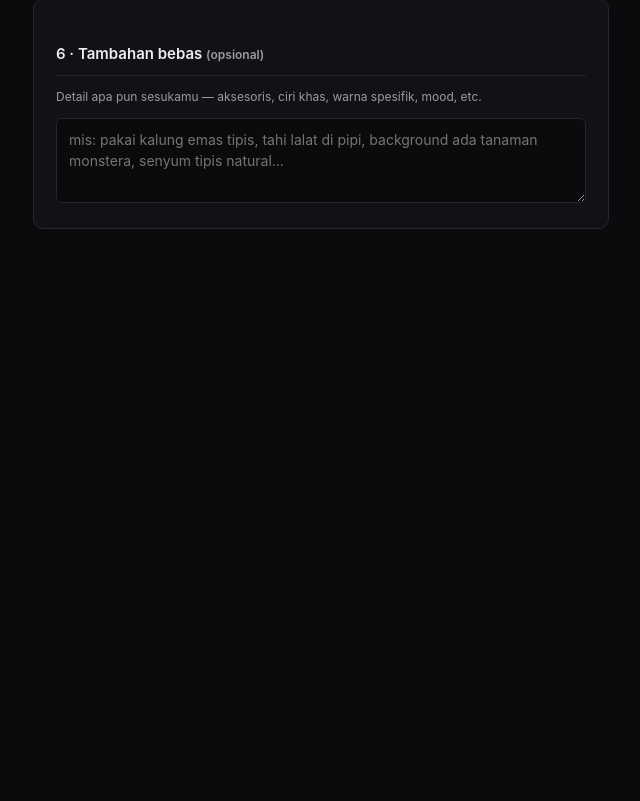
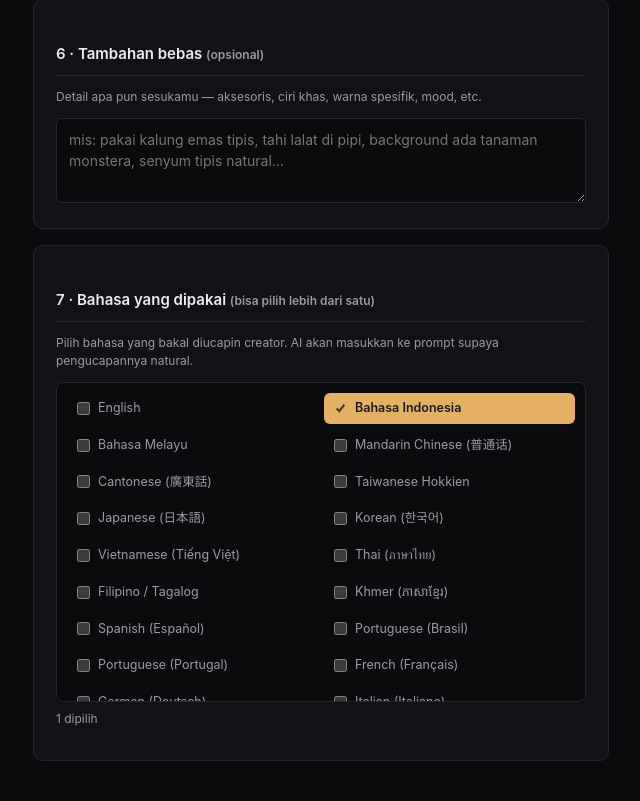
Before and after one commit to dafaris-dev/UGCORA-STUDIO, a FastAPI app: page /create in a window 1280 px wide. Shown: the part 2010-2811 px from the top of the page, without its empty margins (239-879 px from the left). Before the commit the page ends 2239 px from the top, so only its background shows below. Run offline with FastAPI, Linux system fonts and the light colour scheme; the visitor is signed in with stand-in values (Sample User, id 1).

Commit message:
feat: NVIDIA Build (NIM) provider + language multi-select
Two additions driven by the user's workflow:

1. Add a second NVIDIA entry under NVIDIA (Cosmos) in Settings → Video.
   Named "NVIDIA Build (NIM — model lain)", it carries a free-form
   Model ID field and a Base URL field (no fixed model dropdown). The
   help text points to build.nvidia.com with instructions:
   - sign up with a free NVIDIA developer account
   - every model page has a "Get API Key" (one key covers all models)
   - copy the model id into the field
   - 1,000 free credits per account
   No API key is pre-filled — the user enters their own.

2. New section "7 · Bahasa yang dipakai" in Create Video. A chip-style
   multi-select of 47 languages (English, Bahasa Indonesia, Mandarin,
   Vietnamese, Khmer, Yoruba, Hausa, Amharic, etc.). The selection is
   stored on Generation.languages as a comma-separated string, injected
   into both the local and AI prompts ("The person speaks: ..."), and
   displayed on the generation detail page.

Smoke tested end-to-end:
- /create renders 47 language chips and the counter updates on change
- /settings shows two NVIDIA entries with build.nvidia.com help twice
- POST /api/generations with languages=["Bahasa Indonesia","English",
  "Mandarin Chinese"] persists correctly and renders on /project/{id}

Co-Authored-By: Claude Opus 4.7 <noreply@anthropic.com>
Claude-Session: https://claude.ai/code/session_01Xq182E8t7BoNnWPcrBwtDk

```diff
--- a/app/models/video.py
+++ b/app/models/video.py
@@ -41,6 +41,7 @@ class Generation(Base):
     aspect_ratio    = Column(String(10), default="9:16")
     resolution      = Column(String(20), default="1080p")
     extras          = Column(Text, default="")
+    languages       = Column(Text, default="")  # comma-separated list of selected languages
 
     # ─── Script (optional) ───
     script_text     = Column(Text, default="")
--- a/app/routes/videos.py
+++ b/app/routes/videos.py
@@ -63,6 +63,25 @@ FORM_OPTIONS = {
 }
 
 
+# Complete language list for the multi-select on Create Video
+LANGUAGES = [
+    "English", "Bahasa Indonesia", "Bahasa Melayu",
+    "Mandarin Chinese (普通话)", "Cantonese (廣東話)", "Taiwanese Hokkien",
+    "Japanese (日本語)", "Korean (한국어)",
+    "Vietnamese (Tiếng Việt)", "Thai (ภาษาไทย)", "Filipino / Tagalog", "Khmer (ភាសាខ្មែរ)",
+    "Spanish (Español)", "Portuguese (Brasil)", "Portuguese (Portugal)",
+    "French (Français)", "German (Deutsch)", "Italian (Italiano)",
+    "Dutch (Nederlands)", "Swedish (Svenska)", "Norwegian (Norsk)",
+    "Danish (Dansk)", "Finnish (Suomi)", "Polish (Polski)",
+    "Czech (Čeština)", "Hungarian (Magyar)", "Romanian (Română)",
+    "Greek (Ελληνικά)", "Russian (Русский)", "Ukrainian (Українська)",
+    "Turkish (Türkçe)", "Arabic (العربية)", "Hebrew (עברית)", "Persian / Farsi (فارسی)",
+    "Hindi (हिन्दी)", "Bengali (বাংলা)", "Urdu (اردو)", "Tamil (தமிழ்)", "Telugu (తెలుగు)",
+    "Swahili (Kiswahili)", "Yoruba", "Hausa", "Amharic (አማርኛ)", "Afrikaans",
+    "Zulu (isiZulu)", "Pidgin English (West Africa)",
+]
+
+
 # ─────────── Pages ───────────
 
 @router.get("/create", response_class=HTMLResponse, dependencies=[Depends(require_login)])
@@ -81,6 +100,7 @@ async def create_page(request: Request, db: Session = Depends(get_db),
     return templates.TemplateResponse(request, "create_video.html", {
         "request": request,
         "options": FORM_OPTIONS,
+        "languages": LANGUAGES,
         "products": products,
         "selected_product": product,
         "gemini_ready": gemini_ready,
@@ -245,6 +265,7 @@ async def api_create_generation(req: GenerateRequest, db: Session = Depends(get_
         setting=spec.get("setting", ""), lighting=spec.get("lighting", ""),
         style=spec.get("style", ""), aspect_ratio=aspect,
         extras=spec.get("extras", ""),
+        languages=", ".join(spec.get("languages", [])) if isinstance(spec.get("languages"), list) else (spec.get("languages", "") or ""),
         prompt=req.prompt, negative_prompt=req.negative_prompt,
         video_provider=video_provider, video_model=video_model,
         status="queued", progress=0,
--- a/app/services/config_service.py
+++ b/app/services/config_service.py
@@ -54,7 +54,20 @@ VIDEO_PROVIDERS: List[Dict[str, Any]] = [
      "models": ["nvidia/cosmos-1", "nvidia/cosmos-vid-1"],
      "fields": [{"name": "base_url", "label": "Base URL", "kind": "text",
                  "default": "https://integrate.api.nvidia.com/v1"}],
-     "help": "NIM gateway. build.nvidia.com. Beberapa model free tier."},
+     "help": "Model video Cosmos resmi NVIDIA. Beberapa model free tier."},
+    {"key": "nvidia_build", "name": "NVIDIA Build (NIM — model lain)",
+     "models": None,  # user types model id manually
+     "fields": [
+         {"name": "model_id", "label": "Model ID (copy dari halaman model di build.nvidia.com)",
+          "kind": "text", "placeholder": "mis: meta/llama-3.3-70b-instruct, stabilityai/stable-video-diffusion"},
+         {"name": "base_url", "label": "Base URL", "kind": "text",
+          "default": "https://integrate.api.nvidia.com/v1"},
+     ],
+     "help": ('🔗 <a href="https://build.nvidia.com/" target="_blank">build.nvidia.com</a> — '
+              'daftar gratis pakai akun developer NVIDIA. Setiap halaman model punya '
+              '<strong>"Get API Key"</strong> (ambil key sekali, dipakai untuk semua model). '
+              'Pilih model apa aja (video, image, audio, LLM) dan copy <em>model id</em>-nya ke kolom di atas. '
+              'Free tier: 1,000 credits per akun, cukup buat testing.')},
     {"key": "runway", "name": "Runway", "badge": {"label": "PAID", "kind": "paid"},
      "models": ["gen4_turbo", "gen3a_turbo", "gen3a"],
      "help": "Kualitas text-to-video top. dev.runwayml.com."},
--- a/app/services/prompt_service.py
+++ b/app/services/prompt_service.py
@@ -115,6 +115,16 @@ def build_local_prompt(spec: Dict[str, Any], product: Dict[str, Any] | None = No
     if extras:
         body += f" Additional details: {extras}."
 
+    # Languages: spec["languages"] may be a list or a comma-string
+    raw_langs = spec.get("languages")
+    langs: list[str] = []
+    if isinstance(raw_langs, list):
+        langs = [str(l).strip() for l in raw_langs if l]
+    elif isinstance(raw_langs, str) and raw_langs.strip():
+        langs = [l.strip() for l in raw_langs.split(",") if l.strip()]
+    if langs:
+        body += f" The person speaks: {', '.join(langs)}."
+
     return f"{header}\n\n{body}"
 
 
--- a/app/templates/create_video.html
+++ b/app/templates/create_video.html
@@ -153,6 +153,21 @@
       <p class="small">Detail apa pun sesukamu — aksesoris, ciri khas, warna spesifik, mood, etc.</p>
       <textarea data-k="extras" rows="3" placeholder="mis: pakai kalung emas tipis, tahi lalat di pipi, background ada tanaman monstera, senyum tipis natural..."></textarea>
     </div>
+
+    <!-- 7 Languages -->
+    <div class="card section-block">
+      <h2>7 · Bahasa yang dipakai <span class="small">(bisa pilih lebih dari satu)</span></h2>
+      <p class="small">Pilih bahasa yang bakal diucapin creator. AI akan masukkan ke prompt supaya pengucapannya natural.</p>
+      <div class="lang-grid" id="lang-grid">
+        {% for lang in languages %}
+        <label class="lang-chip">
+          <input type="checkbox" value="{{ lang }}" {% if lang == 'Bahasa Indonesia' %}checked{% endif %}>
+          <span>{{ lang }}</span>
+        </label>
+        {% endfor %}
+      </div>
+      <p class="small lang-count" id="lang-count">1 dipilih</p>
+    </div>
   </div>
 
   <!-- RIGHT: prompt panel -->
@@ -227,6 +242,14 @@
 .stat { padding: 14px 16px; background: var(--bg-elev); border: 1px solid var(--border); border-radius: 10px; display: flex; justify-content: space-between; align-items: baseline; }
 .stat .label { font-size: 11px; color: var(--muted); letter-spacing: 0.5px; text-transform: uppercase; }
 .stat .value { font-size: 22px; font-weight: 700; font-variant-numeric: tabular-nums; }
+
+.lang-grid { display: grid; grid-template-columns: repeat(auto-fill, minmax(190px, 1fr)); gap: 6px; max-height: 320px; overflow-y: auto; padding: 10px; border: 1px solid var(--border); border-radius: 8px; background: var(--bg); margin-top: 8px; }
+.lang-chip { display: flex; align-items: center; gap: 8px; padding: 6px 10px; border-radius: 6px; cursor: pointer; font-size: 12.5px; color: var(--muted); transition: background .1s, color .1s; }
+.lang-chip:hover { background: var(--bg-elev-2); color: var(--text); }
+.lang-chip input { width: auto; margin: 0; accent-color: var(--accent); }
+.lang-chip:has(input:checked) { background: var(--accent); color: #1a1a1f; font-weight: 600; }
+.lang-chip:has(input:checked) span { color: #1a1a1f; }
+.lang-count { margin-top: 8px; }
 </style>
 {% endblock %}
 
@@ -238,8 +261,15 @@ let currentProductId = SELECTED_PRODUCT_ID;
 function readSpec() {
   const spec = {};
   document.querySelectorAll('[data-k]').forEach(el => { spec[el.dataset.k] = el.value; });
+  spec.languages = Array.from(document.querySelectorAll('#lang-grid input:checked')).map(i => i.value);
   return spec;
 }
+
+function updateLangCount() {
+  const n = document.querySelectorAll('#lang-grid input:checked').length;
+  document.getElementById('lang-count').textContent = n + ' dipilih';
+}
+document.addEventListener('change', e => { if (e.target.closest('#lang-grid')) updateLangCount(); });
 
 document.getElementById('product-select').addEventListener('change', e => {
   currentProductId = e.target.value ? parseInt(e.target.value) : null;
--- a/app/templates/generation.html
+++ b/app/templates/generation.html
@@ -40,6 +40,7 @@
       <li><strong>Outfit:</strong> {{ gen.outfit_color }} {{ gen.outfit }}</li>
       <li><strong>Setting:</strong> {{ gen.setting }} · {{ gen.lighting }} · {{ gen.style }}</li>
       {% if gen.extras %}<li><strong>Extras:</strong> {{ gen.extras }}</li>{% endif %}
+      {% if gen.languages %}<li><strong>Bahasa:</strong> {{ gen.languages }}</li>{% endif %}
     </ul>
   </div>
   <div class="card">
```
